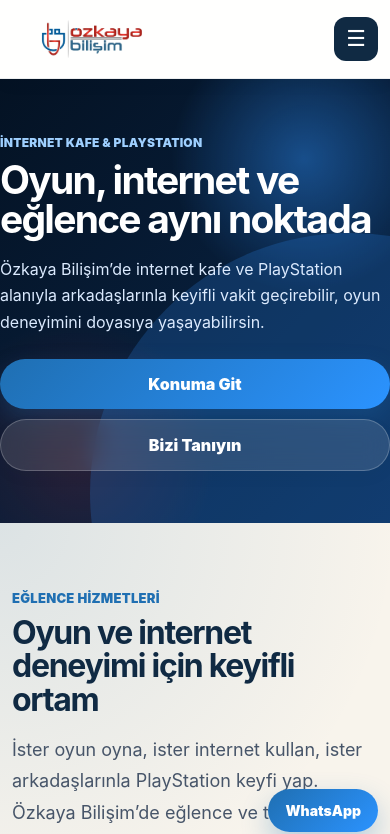
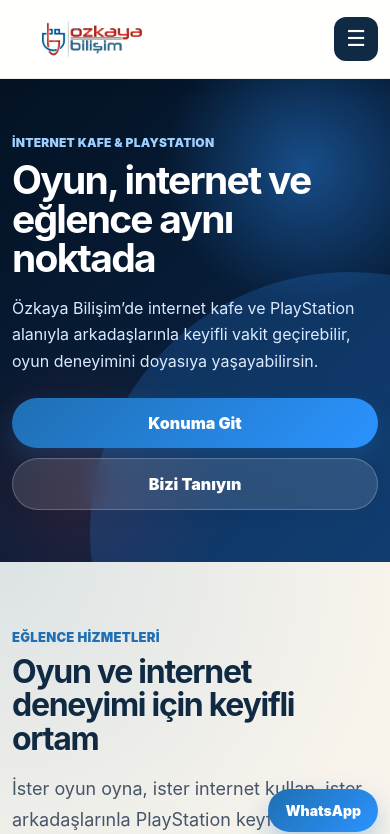
Before and after one commit to rahmanfurkansarikaya/ozkayabilisim-site, a React (Vite) app: page /eglence in a window 390 px wide. Shown: the top 834 px of the page. Built offline with nearby package versions, Linux system fonts and the light colour scheme.

Commit message:
Mobil container boşlukları düzeltildi

```diff
--- a/src/index.css
+++ b/src/index.css
@@ -2176,7 +2176,6 @@ main {
   .contact-card-grid,
   .contact-detail-grid,
   .footer-grid {
-    width: 100%;
     max-width: 100%;
     min-width: 0;
   }
@@ -2294,3 +2293,44 @@ main {
     white-space: normal;
   }
 }
+
+@media (max-width: 760px) {
+  .hero-content-wrap,
+  .inner-hero-grid,
+  .split-grid,
+  .process-grid,
+  .security-info-grid,
+  .hardware-feature-grid,
+  .about-intro-grid,
+  .contact-detail-grid,
+  .footer-grid {
+    padding-left: 0;
+    padding-right: 0;
+  }
+
+  .inner-hero-content,
+  .hero-content,
+  .split-content,
+  .process-content,
+  .about-intro-content,
+  .contact-info-panel,
+  .footer-grid > div {
+    max-width: 100%;
+    min-width: 0;
+  }
+
+  .inner-hero-content h1,
+  .hero h1,
+  .page-card h1 {
+    font-size: clamp(38px, 10vw, 46px);
+    line-height: 1;
+    letter-spacing: -0.045em;
+  }
+
+  .inner-hero-content p,
+  .hero p {
+    max-width: 100%;
+    font-size: 16px;
+    line-height: 1.65;
+  }
+}
```
